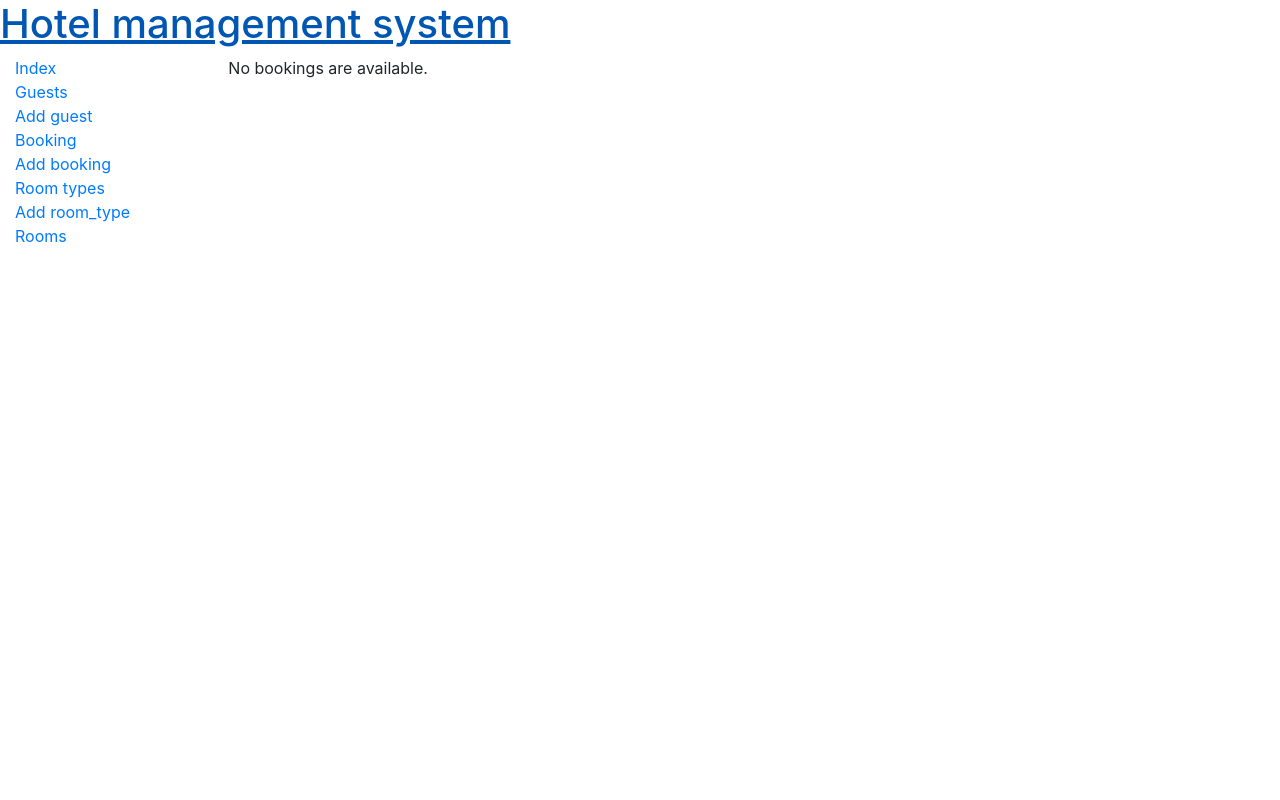
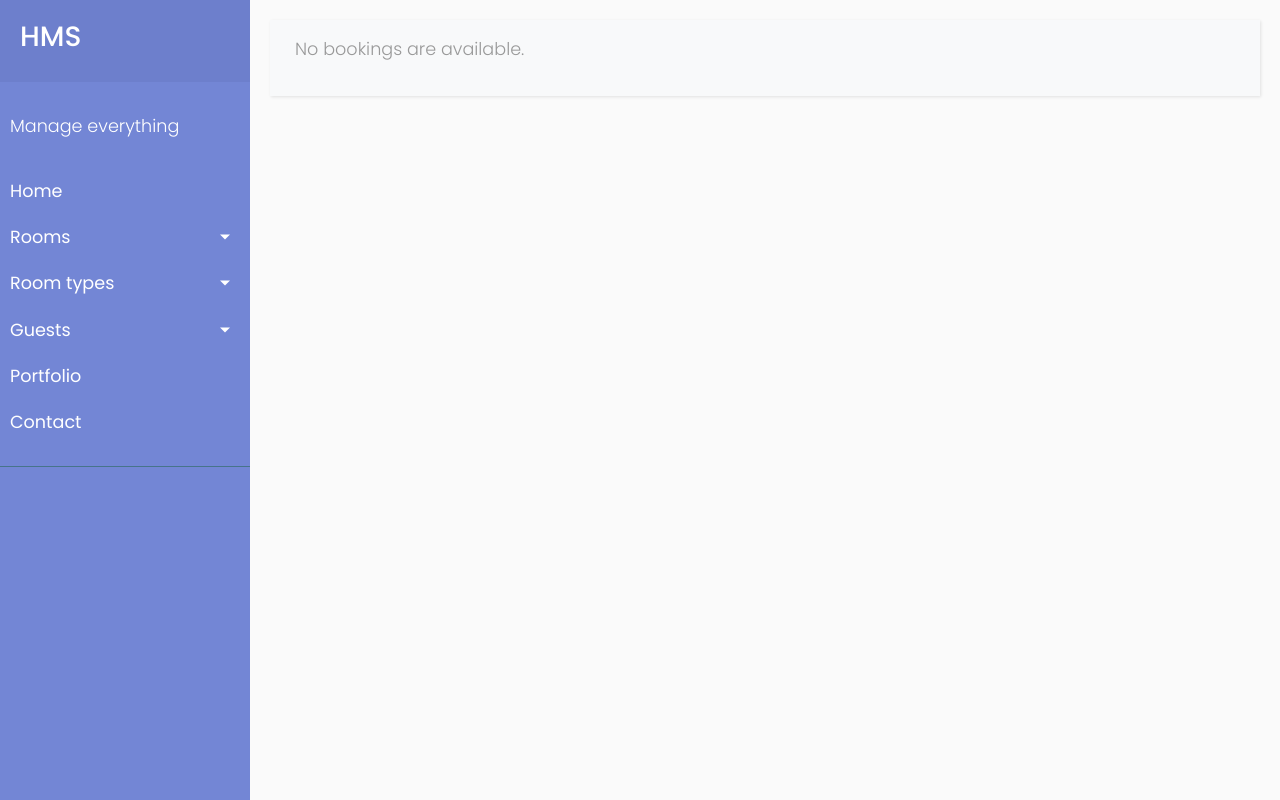
Before and after one commit to tugcanolgun/YAHOMAS, a Django app: page /booking/ in a window 1280 px wide. Run offline with Django 3.2, Linux system fonts and the light colour scheme; data that the repository does not hold is empty; some libraries are stand-ins or nearby versions.

Commit message:
Add sidebar

```diff
--- /dev/null
+++ b/easy/static/easy/sidebar.css
@@ -0,0 +1,169 @@
+/*
+    DEMO STYLE
+*/
+
+@import "https://fonts.googleapis.com/css?family=Poppins:300,400,500,600,700";
+body {
+    font-family: 'Poppins', sans-serif;
+    background: #fafafa;
+}
+
+p {
+    font-family: 'Poppins', sans-serif;
+    font-size: 1.1em;
+    font-weight: 300;
+    line-height: 1.7em;
+    color: #999;
+}
+
+#sidebar a,
+a:hover,
+a:focus {
+    color: inherit;
+    text-decoration: none;
+    transition: all 0.3s;
+}
+
+.navbar {
+    padding: 15px 10px;
+    background: #fff;
+    border: none;
+    border-radius: 0;
+    margin-bottom: 40px;
+    box-shadow: 1px 1px 3px rgba(0, 0, 0, 0.1);
+}
+
+.navbar-btn {
+    box-shadow: none;
+    outline: none !important;
+    border: none;
+}
+
+.line {
+    width: 100%;
+    height: 1px;
+    border-bottom: 1px dashed #ddd;
+    margin: 40px 0;
+}
+
+/* ---------------------------------------------------
+    SIDEBAR STYLE
+----------------------------------------------------- */
+
+.wrapper {
+    display: flex;
+    width: 100%;
+    align-items: stretch;
+}
+
+#sidebar {
+    min-width: 250px;
+    max-width: 250px;
+    background: #7386D5;
+    color: #fff;
+    transition: all 0.3s;
+}
+
+#sidebar.active {
+    margin-left: -250px;
+}
+
+#sidebar .sidebar-header {
+    padding: 20px;
+    background: #6d7fcc;
+}
+
+#sidebar ul.components {
+    padding: 20px 0;
+    border-bottom: 1px solid #47748b;
+}
+
+#sidebar ul p {
+    color: #fff;
+    padding: 10px;
+}
+
+#sidebar ul li a {
+    padding: 10px;
+    font-size: 1.1em;
+    display: block;
+}
+
+#sidebar ul li a:hover {
+    color: #7386D5;
+    background: #fff;
+}
+
+#sidebar ul li.active>a,
+a[aria-expanded="true"] {
+    color: #fff;
+    background: #6d7fcc;
+}
+
+a[data-toggle="collapse"] {
+    position: relative;
+}
+
+.dropdown-toggle::after {
+    display: block;
+    position: absolute;
+    top: 50%;
+    right: 20px;
+    transform: translateY(-50%);
+}
+
+ul ul a {
+    font-size: 0.9em !important;
+    padding-left: 30px !important;
+    background: #6d7fcc;
+}
+
+ul.CTAs {
+    padding: 20px;
+}
+
+ul.CTAs a {
+    text-align: center;
+    font-size: 0.9em !important;
+    display: block;
+    border-radius: 5px;
+    margin-bottom: 5px;
+}
+
+a.download {
+    background: #fff;
+    color: #7386D5;
+}
+
+a.article,
+a.article:hover {
+    background: #6d7fcc !important;
+    color: #fff !important;
+}
+
+/* ---------------------------------------------------
+    CONTENT STYLE
+----------------------------------------------------- */
+
+#content {
+    width: 100%;
+    padding: 20px;
+    min-height: 100vh;
+    transition: all 0.3s;
+}
+
+/* ---------------------------------------------------
+    MEDIAQUERIES
+----------------------------------------------------- */
+
+@media (max-width: 768px) {
+    #sidebar {
+        margin-left: -250px;
+    }
+    #sidebar.active {
+        margin-left: 0;
+    }
+    #sidebarCollapse span {
+        display: none;
+    }
+}
--- a/easy/templates/easy/base.html
+++ b/easy/templates/easy/base.html
@@ -6,29 +6,78 @@
     <meta name="viewport" content="width=device-width, initial-scale=1, shrink-to-fit=no">
     <link rel="stylesheet" href="https://stackpath.bootstrapcdn.com/bootstrap/4.1.3/css/bootstrap.min.css" integrity="sha384-MCw98/SFnGE8fJT3GXwEOngsV7Zt27NXFoaoApmYm81iuXoPkFOJwJ8ERdknLPMO" crossorigin="anonymous">
     <link rel="stylesheet" href="https://use.fontawesome.com/releases/v5.5.0/css/all.css" integrity="sha384-B4dIYHKNBt8Bc12p+WXckhzcICo0wtJAoU8YZTY5qE0Id1GSseTk6S+L3BlXeVIU" crossorigin="anonymous">
+    <link rel="stylesheet" type="text/css" href="{% static 'easy/sidebar.css' %}" />
+
 </head>
 <body>
-    <div class="page-header">
-        <h1><a href="/">Hotel management system</a></h1>
+
+<div class="wrapper">
+    <!-- Sidebar -->
+    <nav id="sidebar">
+        <div class="sidebar-header">
+            <h3><a href="{% url 'easy:index' %}">HMS</a></h3>
         </div>
+        <ul class="list-unstyled components">
+            <p>Manage everything</p>
+            <li class="active">
+                <li>
+                    <a href="{% url 'easy:index' %}">Home</a>
+                </li>
+            </li>
+            <li>
+                <a href="#bookingSubmenu" data-toggle="collapse" aria-expanded="false" class="dropdown-toggle">Rooms</a>
+                <ul class="collapse list-unstyled" id="bookingSubmenu">
+                    <li>
+                        <a href="{% url 'easy:booking' %}">Booking</a>
+                    </li>
+                    <li>
+                        <a href="{% url 'easy:booking_add' %}">Add booking</a>
+                    </li>
+                    <li>
+                        <a href="{% url 'easy:room' %}">Rooms</a>
+                    </li>
+                </ul>
+            </li>
+            <li>
+                <a href="#roomSubmenu" data-toggle="collapse" aria-expanded="false" class="dropdown-toggle">Room types</a>
+                <ul class="collapse list-unstyled" id="roomSubmenu">
+                    <li>
+                        <a href="{% url 'easy:room_type' %}">Room types</a>
+                    </li>
+                    <li>
+                        <a href="{% url 'easy:room_type_add' %}">Add room_type</a>
+                    </li>
+                </ul>
+            </li>
+            <li>
+                <a href="#guestSubmenu" data-toggle="collapse" aria-expanded="false" class="dropdown-toggle">Guests</a>
+                <ul class="collapse list-unstyled" id="guestSubmenu">
+                    <li>
+                        <a href="{% url 'easy:guest' %}">Guests</a>
+                    </li>
+                    <li>
+                        <a href="{% url 'easy:guest_add' %}">Add guest</a>
+                    </li>
+                </ul>
+            </li>
+            <li>
+                <a href="#">Portfolio</a>
+            </li>
+            <li>
+                <a href="#">Contact</a>
+            </li>
+        </ul>
+    </nav>
+    <div id="content">
+        <nav class="navbar navbar-expand-lg navbar-light bg-light">
             <div class="container-fluid">
-        <div class="row">
-            <div class="col-2">
-                <a href="{% url 'easy:index' %}">Index</a> <br>
-                <a href="{% url 'easy:guest' %}">Guests</a> <br>
-                <a href="{% url 'easy:guest_add' %}">Add guest</a> <br>
-                <a href="{% url 'easy:booking' %}">Booking</a> <br>
-                <a href="{% url 'easy:booking_add' %}">Add booking</a> <br>
-                <a href="{% url 'easy:room_type' %}">Room types</a> <br>
-                <a href="{% url 'easy:room_type_add' %}">Add room_type</a> <br>
-                <a href="{% url 'easy:room' %}">Rooms</a> <br>
-            </div>
-            <div class="col-10">
                     {% block content %}
                     {% endblock %}
             </div>
+        </nav>
     </div>
 </div>
+
 </body>
 
 <script src="https://code.jquery.com/jquery-3.3.1.slim.min.js" integrity="sha384-q8i/X+965DzO0rT7abK41JStQIAqVgRVzpbzo5smXKp4YfRvH+8abtTE1Pi6jizo" crossorigin="anonymous"></script>
--- a/easy/templates/easy/message.html
+++ b/easy/templates/easy/message.html
@@ -1,6 +1,8 @@
     {% if messages %}
         {% for message in messages %}
-        <li{% if message.tags %} class="{{ message.tags }}"{% endif %}><span style="color: green">{{ message }}</span></li>
-        <!-- <span style="color: green">{{ message }}</span> -->
+
+            <div class="alert alert-success" role="alert">
+                {{ message }}
+            </div>
         {% endfor %}
     {% endif %}
--- a/easy/views/booking.py
+++ b/easy/views/booking.py
@@ -38,7 +38,7 @@ def booking_add(request):
 
 def booking_delete(request, booking_id):
     _booking = Booking.objects.get(id=booking_id)
-    if guest:
+    if _booking:
         _booking.delete()
         messages.success(request, "Booking is deleted")
         return HttpResponseRedirect(request.META.get('HTTP_REFERER', '/'))
```
Also changed, not shown: static/easy/css/sidebar.css (added, +17 -0 lines). Lines whose indentation alone changed are shown as unchanged.
